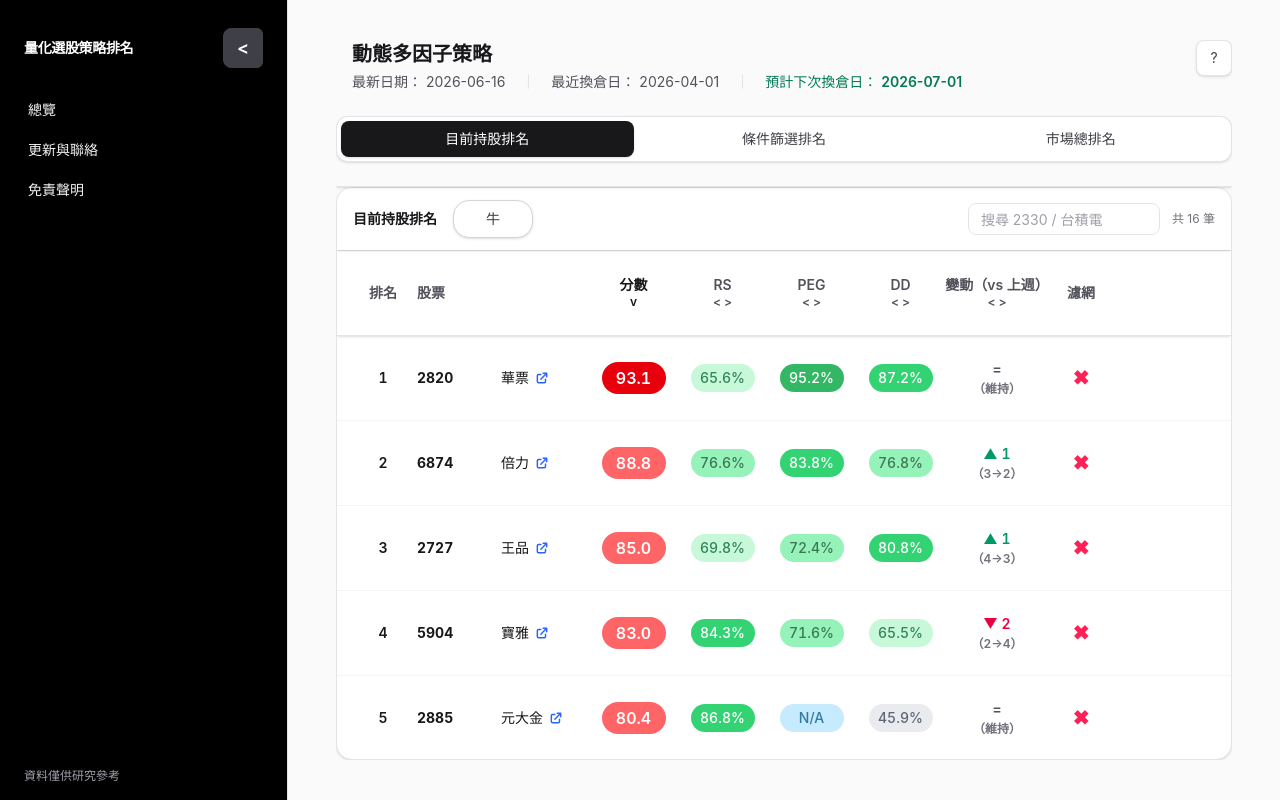
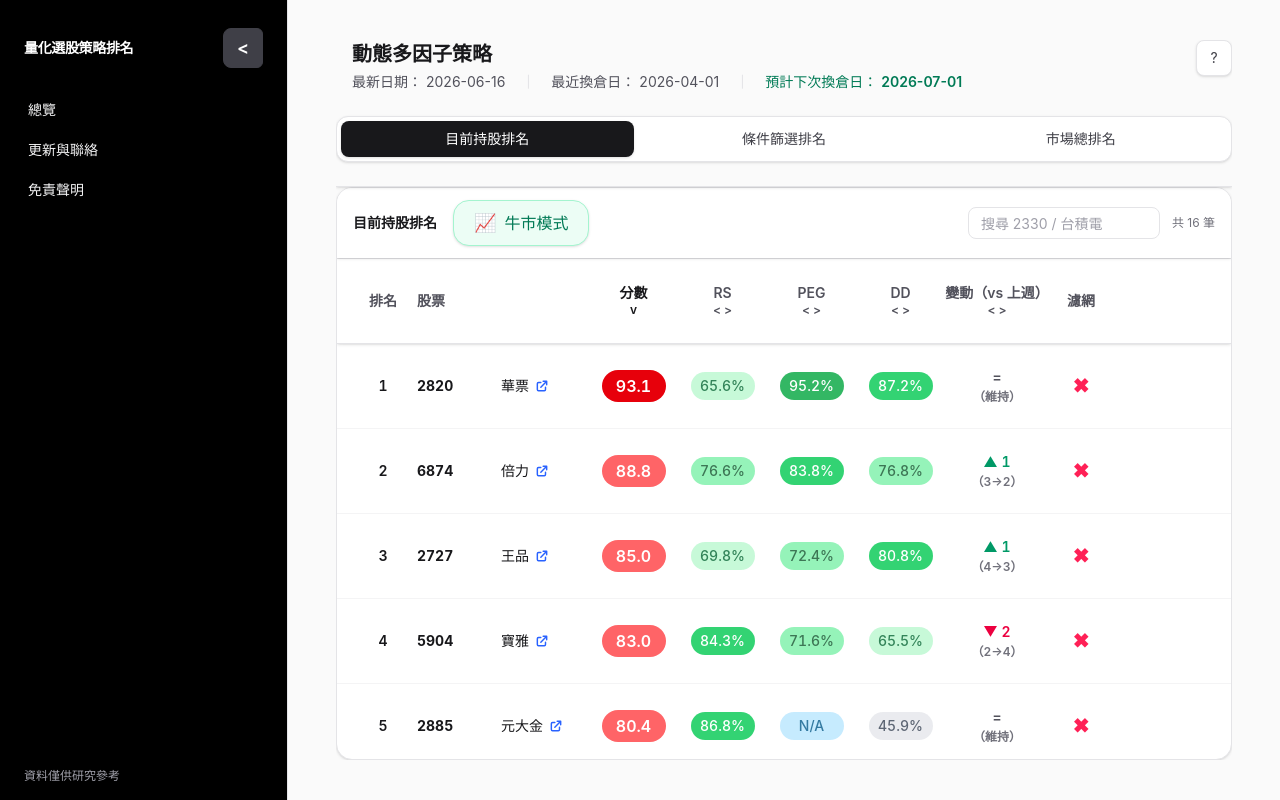
Before and after one commit to amu-0713/my-stock-rank, a React (Vite) app: page /strategy/1 in a window 1280 px wide. Built offline with nearby package versions, Linux system fonts and the light colour scheme.

Commit message:
Update RankList.jsx

```diff
--- a/src/components/RankList.jsx
+++ b/src/components/RankList.jsx
@@ -458,9 +458,23 @@ export default function RankList({
             <button
               onClick={() => setRegime(prev => (prev === 'bull' ? 'bear' : 'bull'))}
               disabled={loading}
-                className="px-8 py-2 rounded-2xl border border-zinc-300 bg-white text-sm font-medium text-zinc-700 hover:bg-zinc-50 transition-colors shadow-sm disabled:opacity-50 flex items-center gap-2 hidden md:flex landscape:max-md:flex"
+              className={`flex items-center gap-2 px-5 py-2 rounded-2xl border transition-all shadow-sm disabled:opacity-50
+                ${regime === 'bull'
+                  ? 'bg-emerald-50 border-emerald-200 text-emerald-700 hover:bg-emerald-100'
+                  : 'bg-rose-50 border-rose-200 text-rose-700 hover:bg-rose-100'
+                } hidden md:flex landscape:max-md:flex`}
             >
-                {regime === 'bull' ? '牛' : '熊'}
+              {regime === 'bull' ? (
+                <>
+                  <span className="text-lg">📈</span>
+                  <span className="font-medium">牛市模式</span>
+                </>
+              ) : (
+                <>
+                  <span className="text-lg">📉</span>
+                  <span className="font-medium">熊市模式</span>
+                </>
+              )}
               {loading && (
                 <div className="animate-spin h-3 w-3 border-2 border-zinc-400 border-t-transparent rounded-full"></div>
               )}
```
Lines whose indentation alone changed are shown as unchanged.
